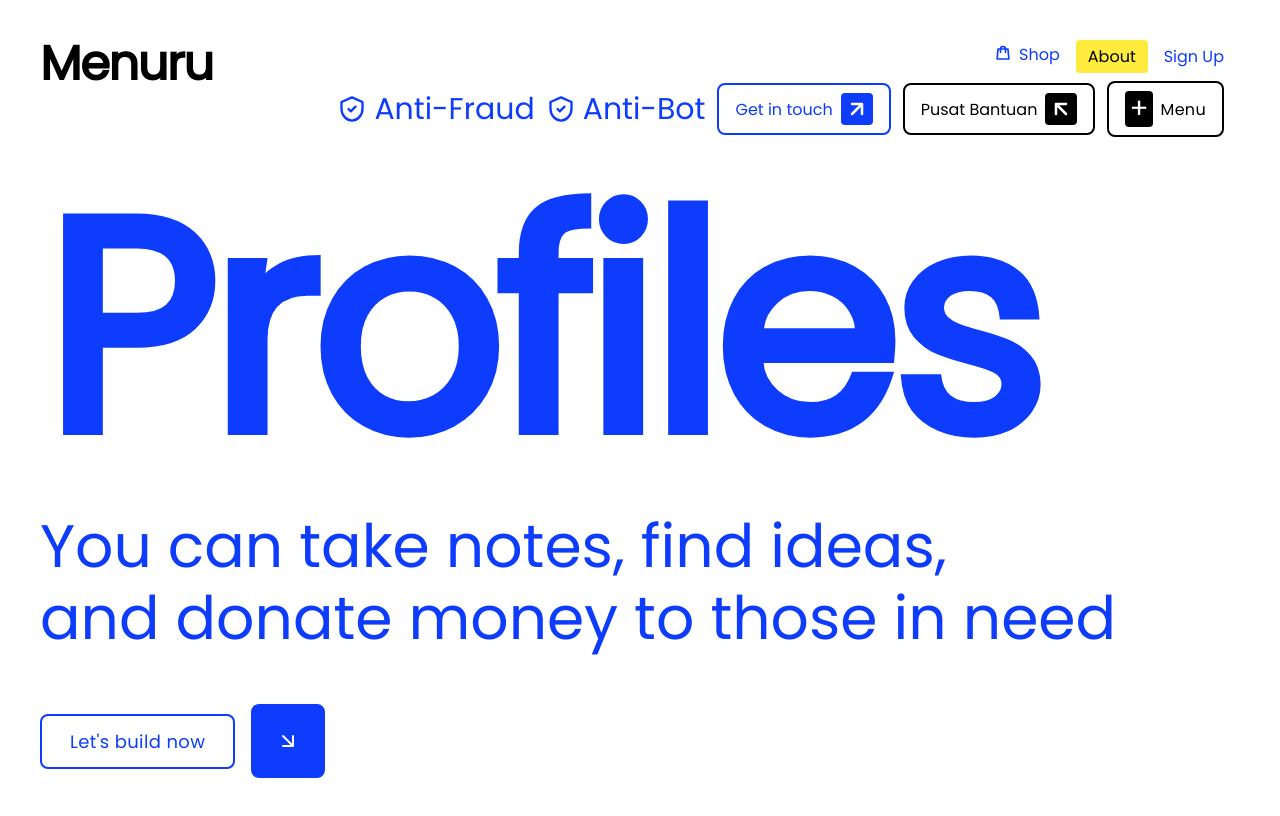
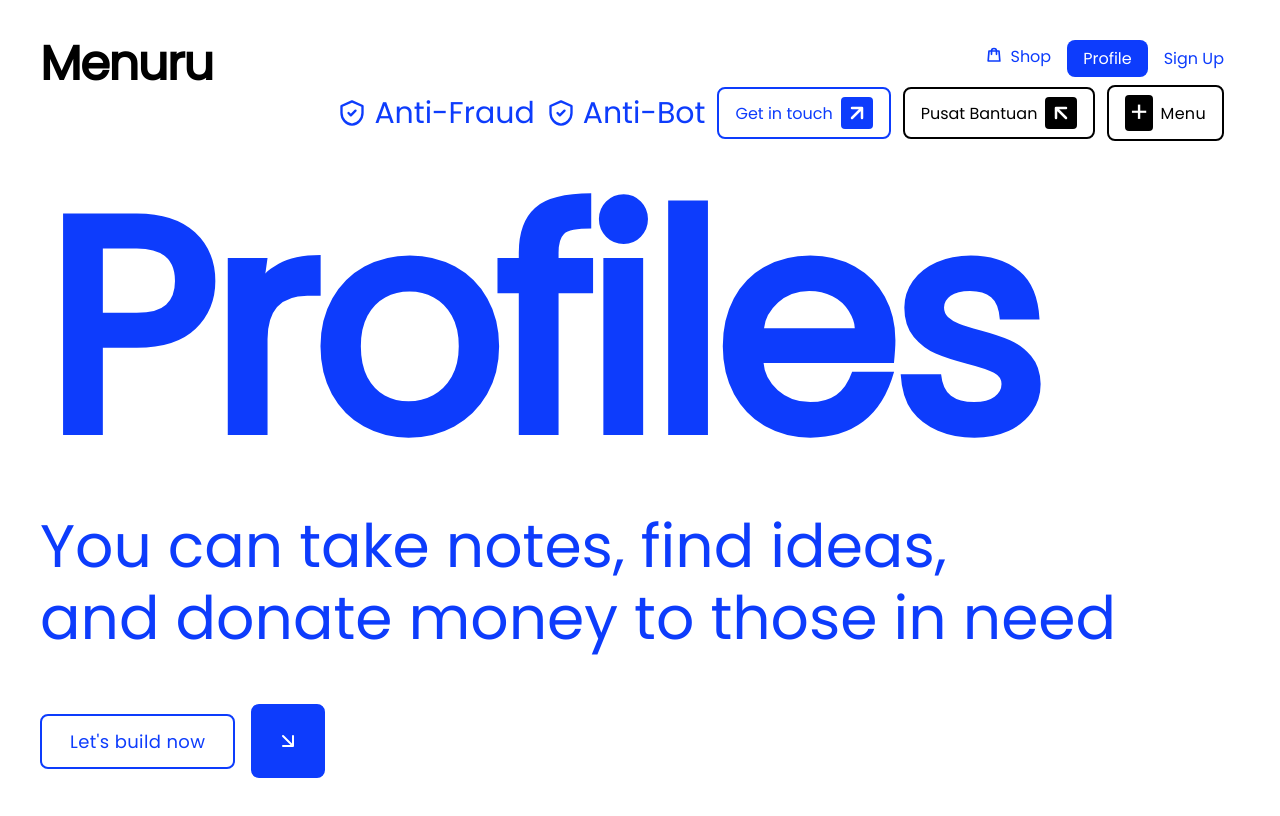
Before and after one commit to vinividivicilala/lolo, a Next.js app in the folder faq/: page /profile in a window 1280 px wide. Shown: the top 816 px of the page. Built offline with nearby package versions, Linux system fonts and the light colour scheme; no server answers.

Commit message:
Update page.tsx

```diff
--- a/faq/app/profile/page.tsx
+++ b/faq/app/profile/page.tsx
@@ -446,7 +446,7 @@ export default function ProfilePage(): React.JSX.Element {
             boxShadow: isMenuOpen ? "0 4px 20px rgba(0,0,0,0.1)" : "none",
           }}
         >
-          {/* Baris atas: Shop, About (dengan bg stabilo), Sign Up */}
+          {/* Baris atas: Shop, Profile (bg biru, teks putih), Sign Up */}
           <div
             style={{
               display: "flex",
@@ -462,25 +462,26 @@ export default function ProfilePage(): React.JSX.Element {
                 <span style={{ fontSize: "16px", fontWeight: 500, color: "#0D3CFC", fontFamily: FONT_FAMILY }}>Shop</span>
               </div>
             </Link>
-            <Link href="/about">
+
+            {/* Profile - bg biru, teks putih, tanpa link */}
             <div style={{
               display: "inline-flex",
               alignItems: "center",
-                cursor: "pointer",
-                backgroundColor: "#FFEB3B", // Warna stabilo/kuning
-                padding: "4px 12px",
-                borderRadius: "4px",
+              backgroundColor: "#0D3CFC",
+              padding: "6px 16px",
+              borderRadius: "8px",
+              cursor: "default",
             }}>
               <span style={{
                 fontSize: "16px",
                 fontWeight: 500,
-                  color: "#000000",
+                color: "#ffffff",
                 fontFamily: FONT_FAMILY
               }}>
-                  About
+                Profile
               </span>
             </div>
-            </Link>
+
             <Link href="/signup">
               <div style={{ display: "inline-flex", alignItems: "center", cursor: "pointer" }}>
                 <span style={{ fontSize: "16px", fontWeight: 500, color: "#0D3CFC", fontFamily: FONT_FAMILY }}>Sign Up</span>
```
Lines whose indentation alone changed are shown as unchanged.
